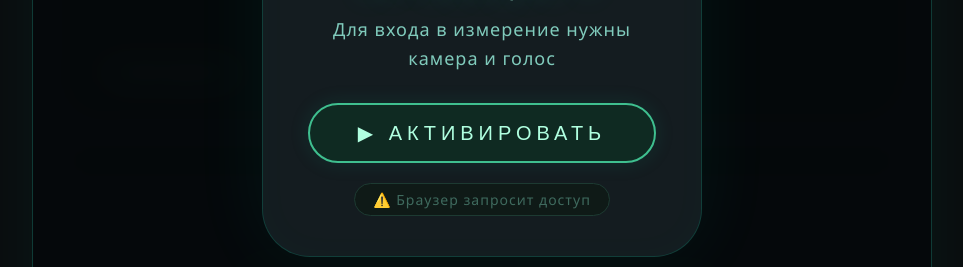
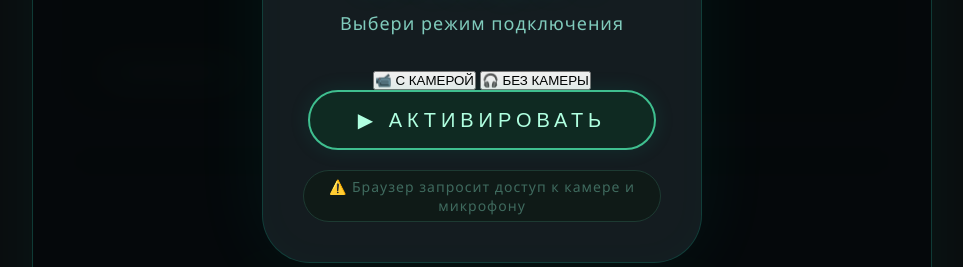
Before and after one commit to stalin14882280-collab/ARTEFAKT-RULET, a plain HTML site: page index.html in a window 1280 px wide. Shown: the part 478-745 px from the top of the page, without its empty margins (158-1121 px from the left). Drawn offline with nearby package versions, Linux system fonts and the light colour scheme; a script that the page names is missing.

Commit message:
Update index.html

```diff
--- a/index.html
+++ b/index.html
@@ -15,12 +15,25 @@
             <div class="permission-card">
                 <div class="permission-icon">🎙️</div>
                 <h2>✦ АРТЕФАКТ АКТИВАЦИЯ ✦</h2>
-                <p>Для входа в измерение нужны камера и голос</p>
+                <p>Выбери режим подключения</p>
+
+                <!-- КНОПКИ ВЫБОРА РЕЖИМА -->
+                <div class="mode-selector">
+                    <button class="mode-btn active" data-mode="video" id="modeVideo">
+                        <span class="mode-icon">📹</span>
+                        <span class="mode-label">С КАМЕРОЙ</span>
+                    </button>
+                    <button class="mode-btn" data-mode="audio" id="modeAudio">
+                        <span class="mode-icon">🎧</span>
+                        <span class="mode-label">БЕЗ КАМЕРЫ</span>
+                    </button>
+                </div>
+
                 <button class="btn btn-primary" id="permissionBtn">
                     ▶ АКТИВИРОВАТЬ
                 </button>
                 <div class="permission-hint">
-                    <span>⚠️ Браузер запросит доступ</span>
+                    <span id="modeHint">⚠️ Браузер запросит доступ к камере и микрофону</span>
                 </div>
             </div>
         </div>
@@ -41,7 +54,7 @@
             <div class="video-box self" id="selfBox">
                 <video id="selfVideo" autoplay playsinline muted></video>
                 <div class="placeholder" id="selfPlaceholder">📷 камера</div>
-                <div class="badge">ВЫ</div>
+                <div class="badge" id="selfBadge">ВЫ</div>
             </div>
         </div>
 
```
